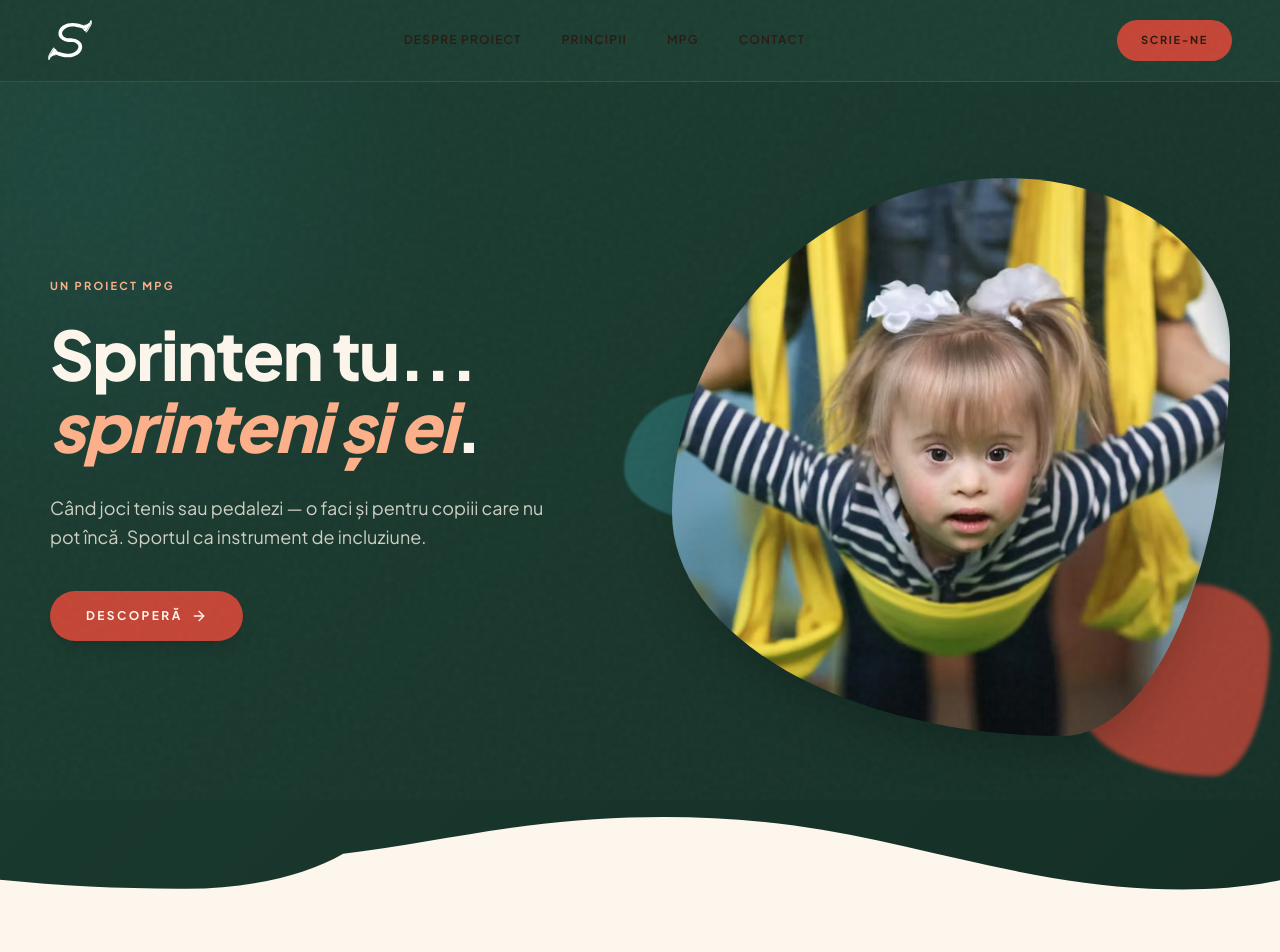
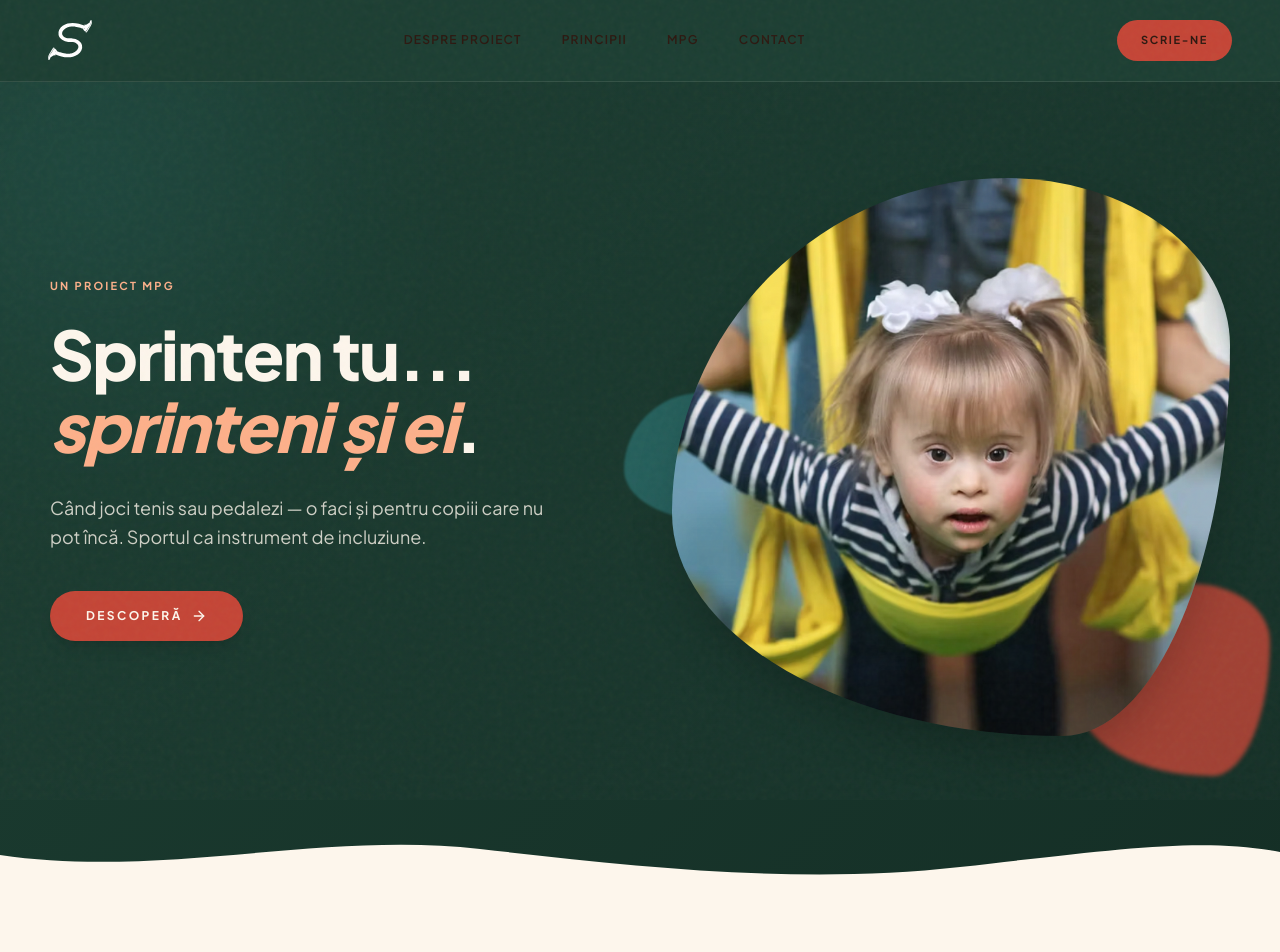
Before and after one commit to tudormocuta-mpg/sprinten-website, a Next.js app: page / in a window 1280 px wide. Shown: the top 952 px of the page. Built offline with nearby package versions, Linux system fonts and the light colour scheme.

Commit message:
fix(hero): smooth continuous wave divider (remove sharp angle at bottom-left)

```diff
--- a/src/components/hero.tsx
+++ b/src/components/hero.tsx
@@ -49,16 +49,16 @@ export function Hero() {
         </div>
       </div>
 
-      <div className="absolute bottom-0 left-0 w-full overflow-hidden leading-[0]">
+      <div className="absolute -bottom-px left-0 w-full overflow-hidden leading-[0]">
         <svg
-          className="relative block h-[80px] w-[calc(100%+1.3px)]"
+          className="relative block h-[90px] w-full"
           xmlns="http://www.w3.org/2000/svg"
-          viewBox="0 0 1200 120"
+          viewBox="0 0 1440 120"
           preserveAspectRatio="none"
           aria-hidden
         >
           <path
-            d="M321.39,56.44c58-10.79,114.16-30.13,172-41.86,82.39-16.72,168.19-17.73,250.45-.39C823.78,31,906.67,72,985.66,92.83c70.05,18.48,146.53,26.09,214.34,3V120H0V95.8C58.47,105.15,116.32,109.58,175,109.11,234.34,108.64,286.42,88.72,321.39,56.44Z"
+            d="M0,64 C180,96 360,32 540,56 C720,80 900,104 1080,80 C1260,56 1350,40 1440,60 L1440,120 L0,120 Z"
             fill="#FDF6EC"
           />
         </svg>
```
